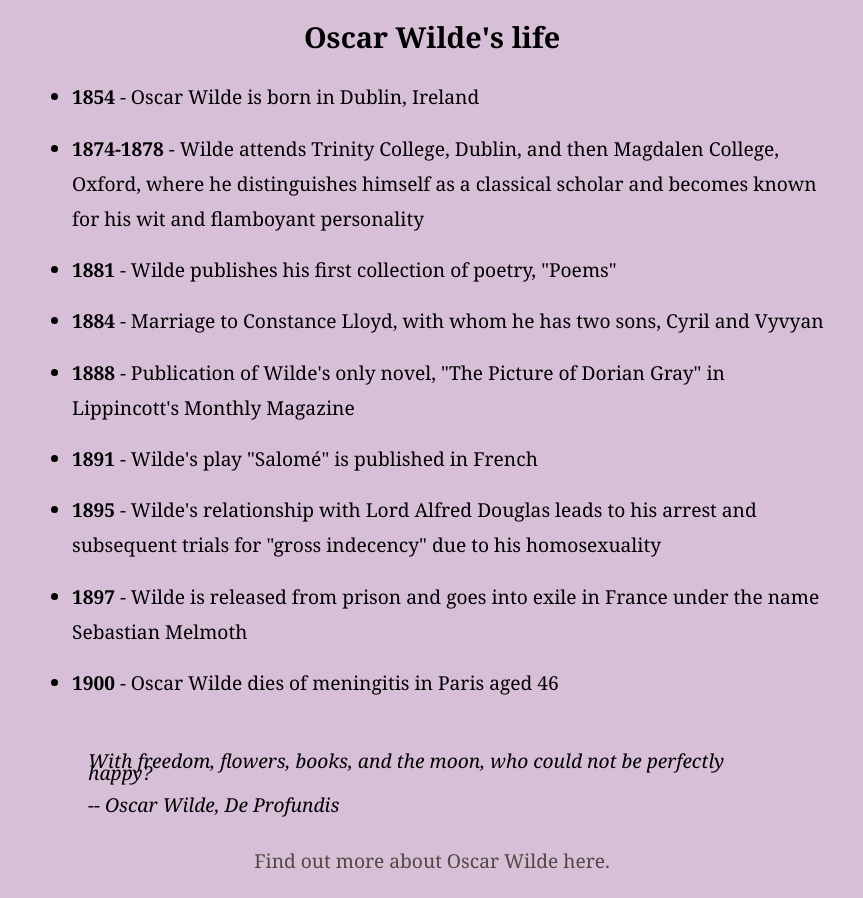
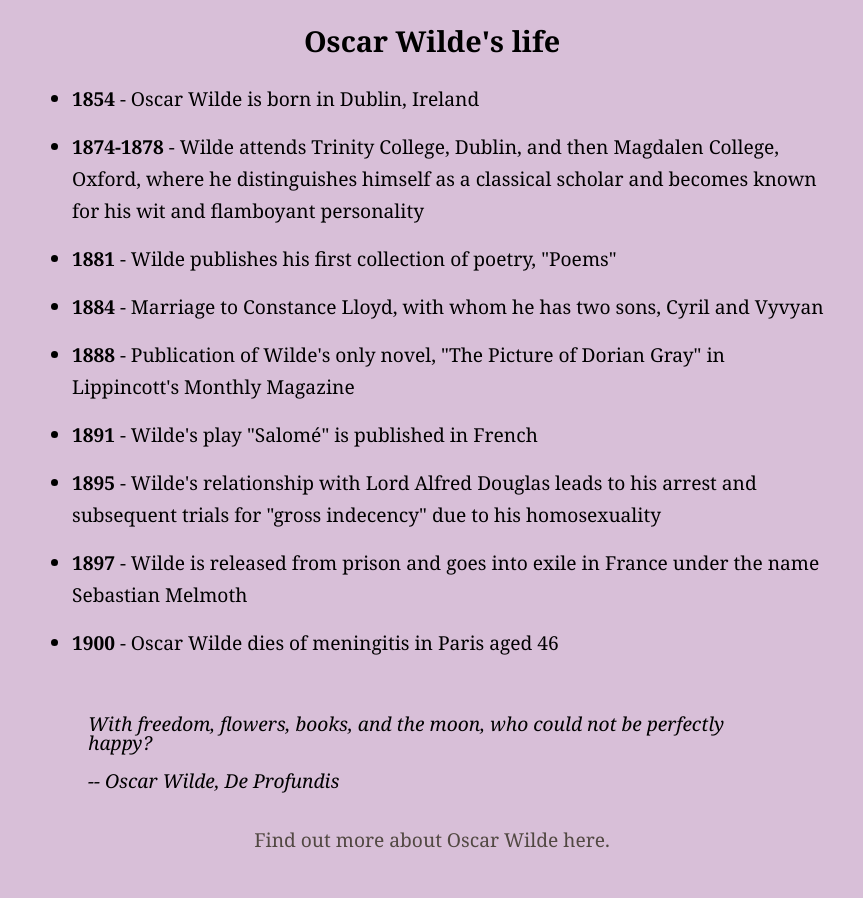
Before and after one commit to Miriam-Voelkl/fcc-tribute-page, a plain HTML site: page index.html in a window 1280 px wide. Shown: the part 567-1465 px from the top of the page, without its empty margins (208-1071 px from the left). After the commit the page ends 1444 px from the top, so only its background shows below. Drawn offline with Linux system fonts and the light colour scheme.

Commit message:
add box-shadow + border radius

```diff
--- a/styles.css
+++ b/styles.css
@@ -18,14 +18,15 @@ header {
 
 #main {
   margin: 24px auto;
-  border-radius: 4px;
   max-width: 800px;
+  width: 95%;
 }
 
 #img-div {
   background-color: white;
   margin: 0;
   padding: 16px;
+  border-radius: 4px;
 }
 
 #image {
@@ -33,16 +34,18 @@ header {
   display: block;
   height: auto;
   max-width: 100%;
+  box-shadow: 2px 2px 4px #514842;
 }
 
 #img-caption {
   font-size: 1rem;
   font-style: italic;
+  padding-top: 4px;
 }
 
 ul {
   text-align: left;
-  line-height: 2.2rem;
+  line-height: 32px;
 }
 
 li {
@@ -61,7 +64,7 @@ blockquote {
   font-style: italic;
   text-align: left;
   padding: 16px;
-  line-height: 0.8rem;
+  line-height: 1.2rem;
 }
 
 #tribute-link:hover {
```
